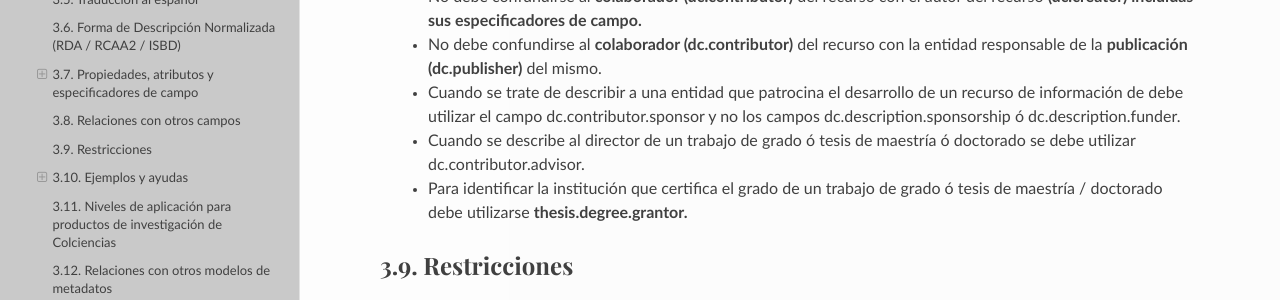
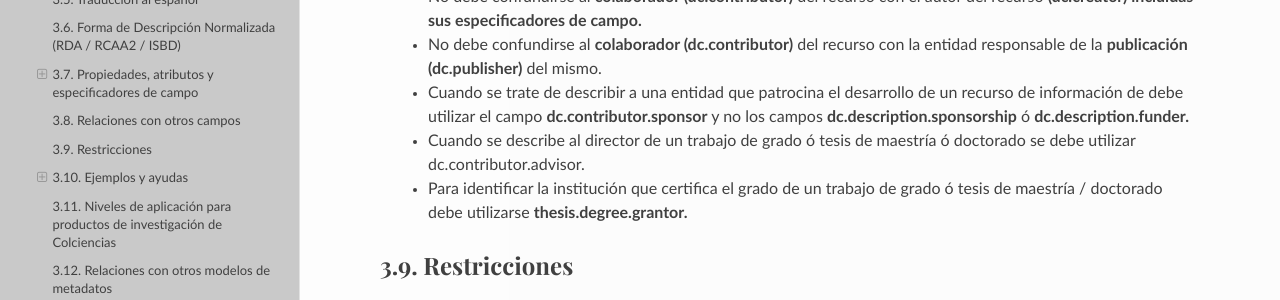
Before and after one commit to rcic/openaire4, a Sphinx documentation site: the page built from docs/field_contributor.rst, in a window 1280 px wide and 900 px high, scrolled down 4773 px. Shown: the part 175-475 px from the top of the window. Built offline with Sphinx 7.4.7 and the Read the Docs theme 2.0.0, drawn with Linux system fonts in a browser that asks for light colours; some web fonts are replaced; a script that is not in the unit is left out.

Commit message:
actualizaciones o correciones

```diff
--- a/docs/field_contributor.rst
+++ b/docs/field_contributor.rst
@@ -225,7 +225,7 @@ Relaciones con otros campos
 
 	- No debe confundirse al **colaborador (dc.contributor)** del recurso  con el autor del recurso **(dc.creator) incluidas sus especificadores de campo.**
 	- No debe confundirse al **colaborador (dc.contributor)** del recurso  con la entidad responsable de la **publicación (dc.publisher)** del mismo.
-	- Cuando se trate de describir a una entidad que patrocina el desarrollo de un recurso de información  de debe utilizar el campo dc.contributor.sponsor y no los campos dc.description.sponsorship ó  dc.description.funder.
+	- Cuando se trate de describir a una entidad que patrocina el desarrollo de un recurso de información  de debe utilizar el campo **dc.contributor.sponsor** y no los campos **dc.description.sponsorship** ó  **dc.description.funder.**
 	- Cuando se describe al director de un trabajo de grado ó tesis de maestría ó doctorado se debe utilizar dc.contributor.advisor.
 	- Para identificar la institución que certifica el grado de un trabajo de grado ó tesis de maestría / doctorado debe utilizarse **thesis.degree.grantor.**
 
```
Also changed, not shown: docs/field_projectid.rst (+16 -16 lines).
